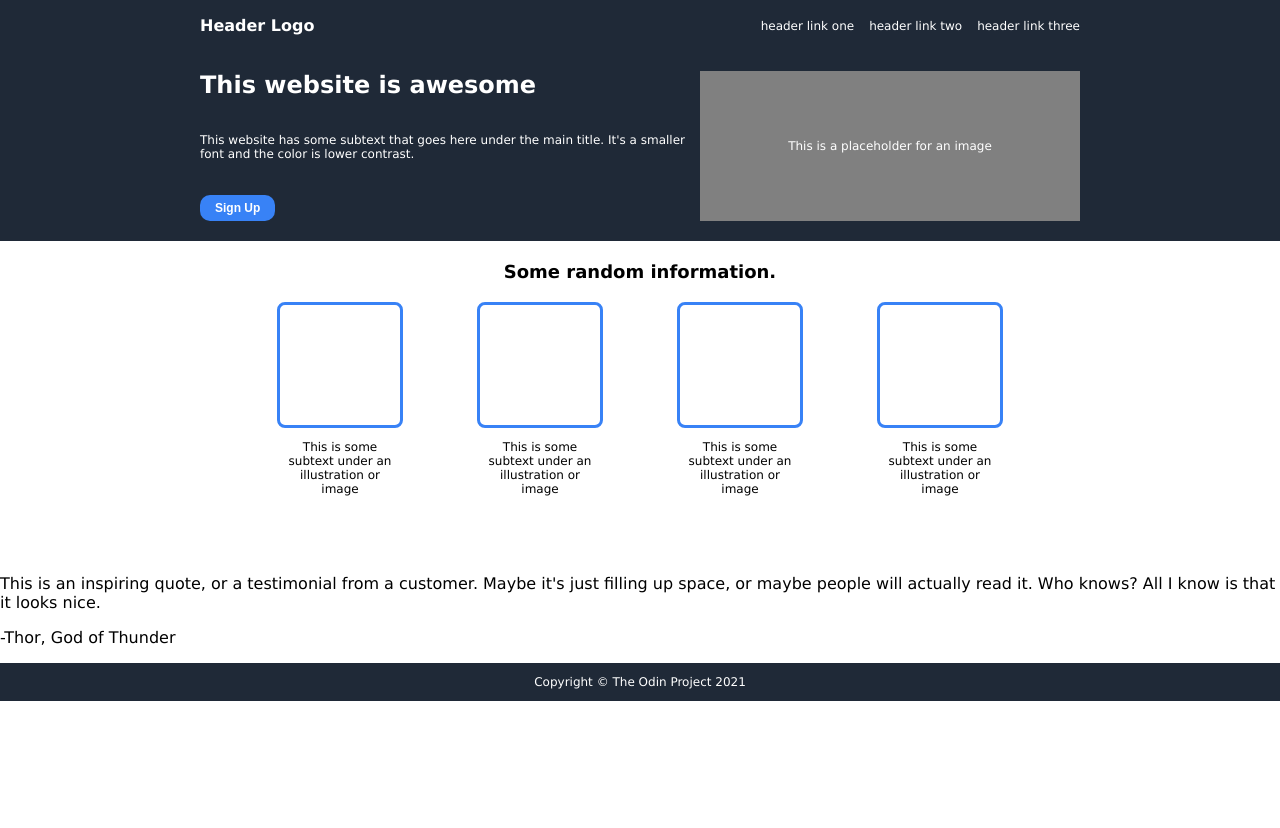
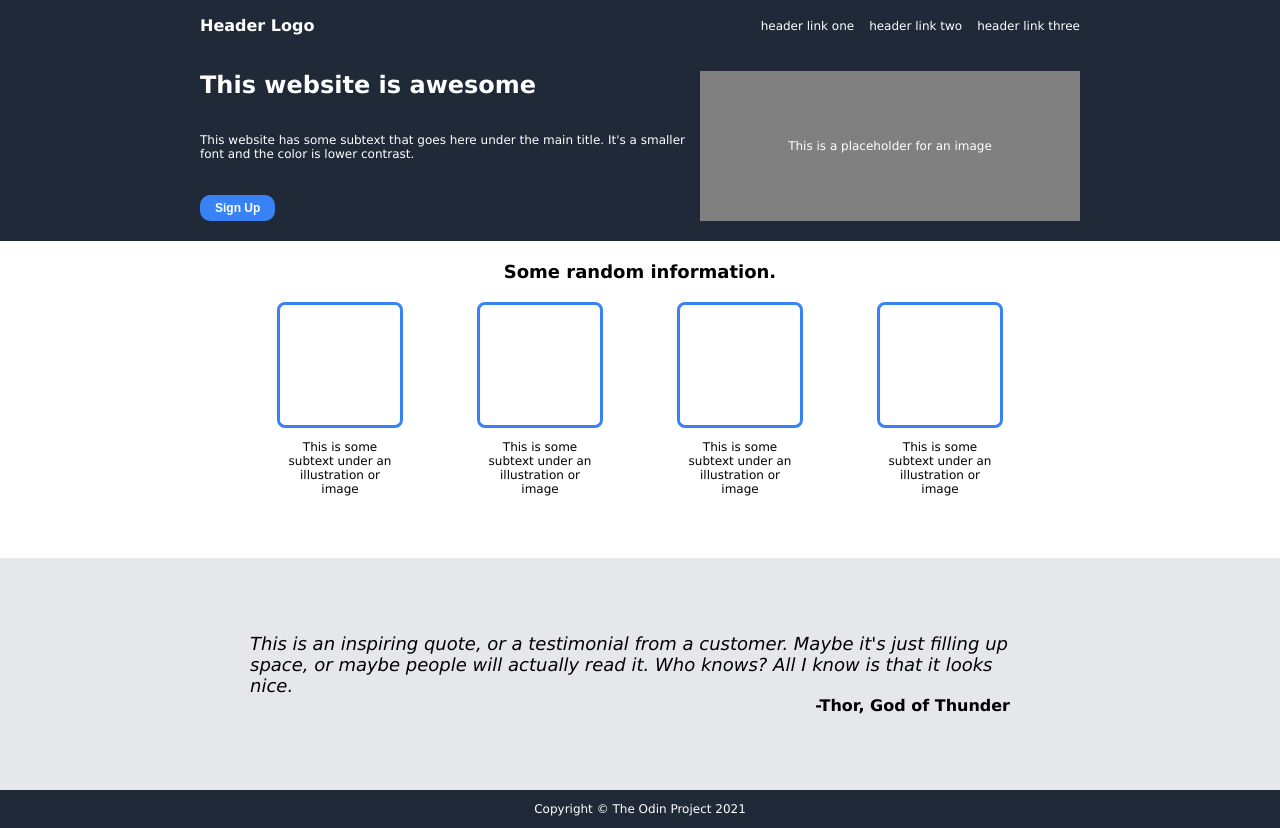
Before and after one commit to winkeljo/top-landing-page, a plain HTML site: page index.html in a window 1280 px wide. Before the commit the page ends 800 px from the top, so only its background shows below. Drawn offline with Linux system fonts and the light colour scheme.

Commit message:
Add style to the second middle content

```diff
--- a/styles.css
+++ b/styles.css
@@ -130,3 +130,25 @@ body {
     text-align: center;
     font-size: 12px;
 }
+
+.content-middle-2 {
+    background-color: #e5e7eb;
+    padding: 75px 250px;
+    margin: 0;
+}
+
+.cite {
+    margin: 0;
+    padding: 0;
+    font-size: 18px;
+    font-weight: 100;
+    font-style: italic;
+}
+
+.citer {
+    margin: 0;
+    padding: 0;
+    padding-right: 20px;
+    text-align: right;
+    font-weight: 700;
+}
```
